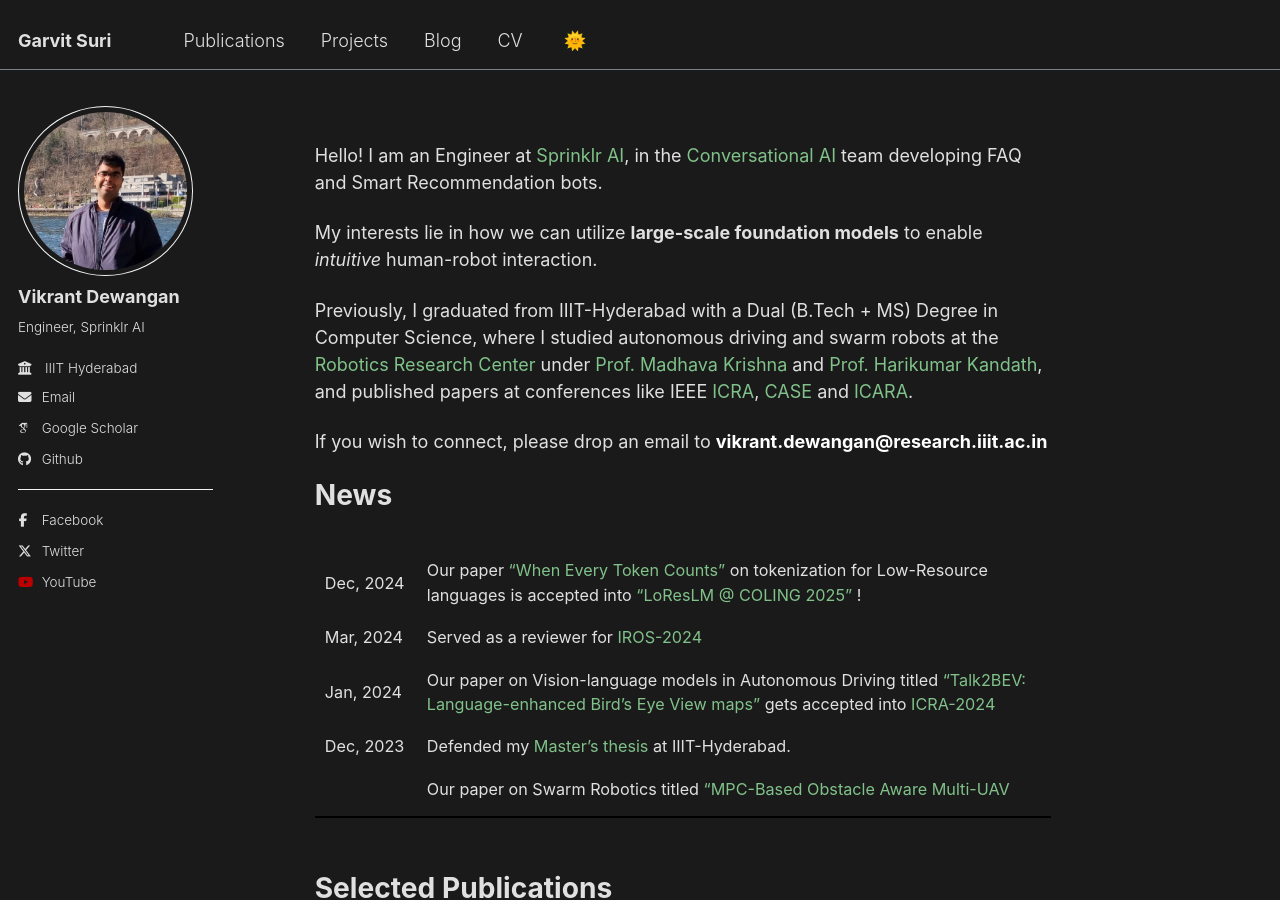
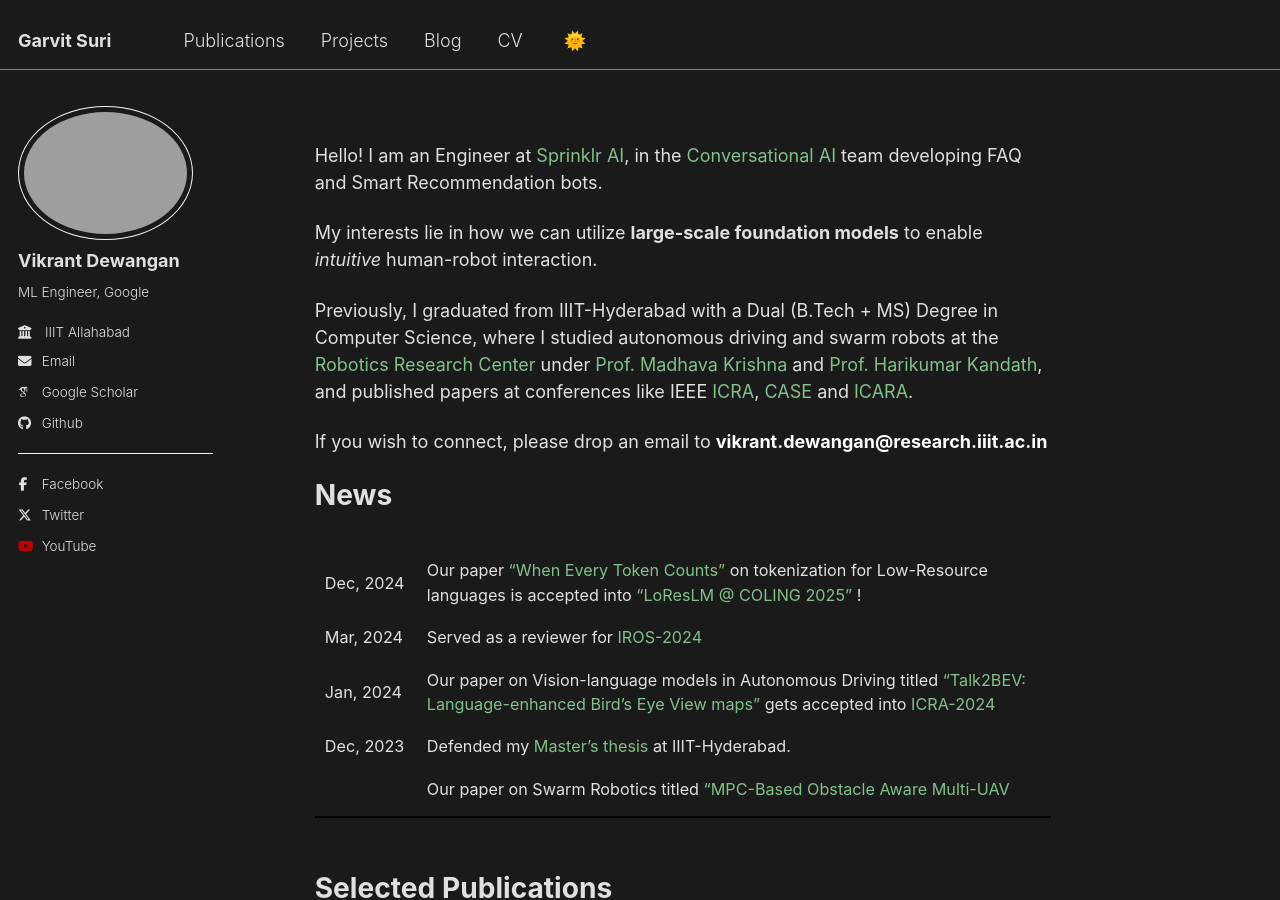
Before and after one commit to lordgavy01/lordgavy01.github.io, a Jekyll site: the page built from _pages/about.md, in a window 1280 px wide and 900 px high. Built offline with Jekyll 4.4.1, drawn with Linux system fonts in a browser that asks for light colours; some web fonts are replaced.

Commit message:
add profile

```diff
--- a/_config.yml
+++ b/_config.yml
@@ -14,21 +14,21 @@ name                     : &name "Garvit Suri"
 description              : &description "personal description"
 url                      : https://lordgavy01.github.io # the base hostname & protocol for your site e.g. "https://mmistakes.github.io"
 baseurl                  : "" # the subpath of your site, e.g. "/blog"
-repository               : "vikr-182/vikr-182.github.io"
+repository               : "lordgavy01/lordgavy01.github.io"
 
 # Site Author - The following control what appear as part of the author content on the side bar.
 #               If a field is blank the icon and link will not appear, otherwise it will be shown.
 #               Additional customization can be done by editing /_includes/author-profile.html
 author:
   # Biographic information
-  avatar           : "profile.png"
+  avatar           : "profile.jpg"
   name             : "Vikrant Dewangan"
   pronouns         : # example: "she/her"
-  bio              : "Engineer, Sprinklr AI"
+  bio              : "ML Engineer, Google"
   # location         : "India"
-  employer         : "IIIT Hyderabad"
+  employer         : "IIIT Allahabad"
   uri              : # URL
-  email            : "vikrant.dewangan@sprinklr.com"
+  email            : "lordgavy01@gmail.com"
 
   # Academic websites
   arxiv            : # URL - Update with the correct link to your profile
```
Also changed, not shown: Gemfile (+9 -4 lines), 2 other files.
